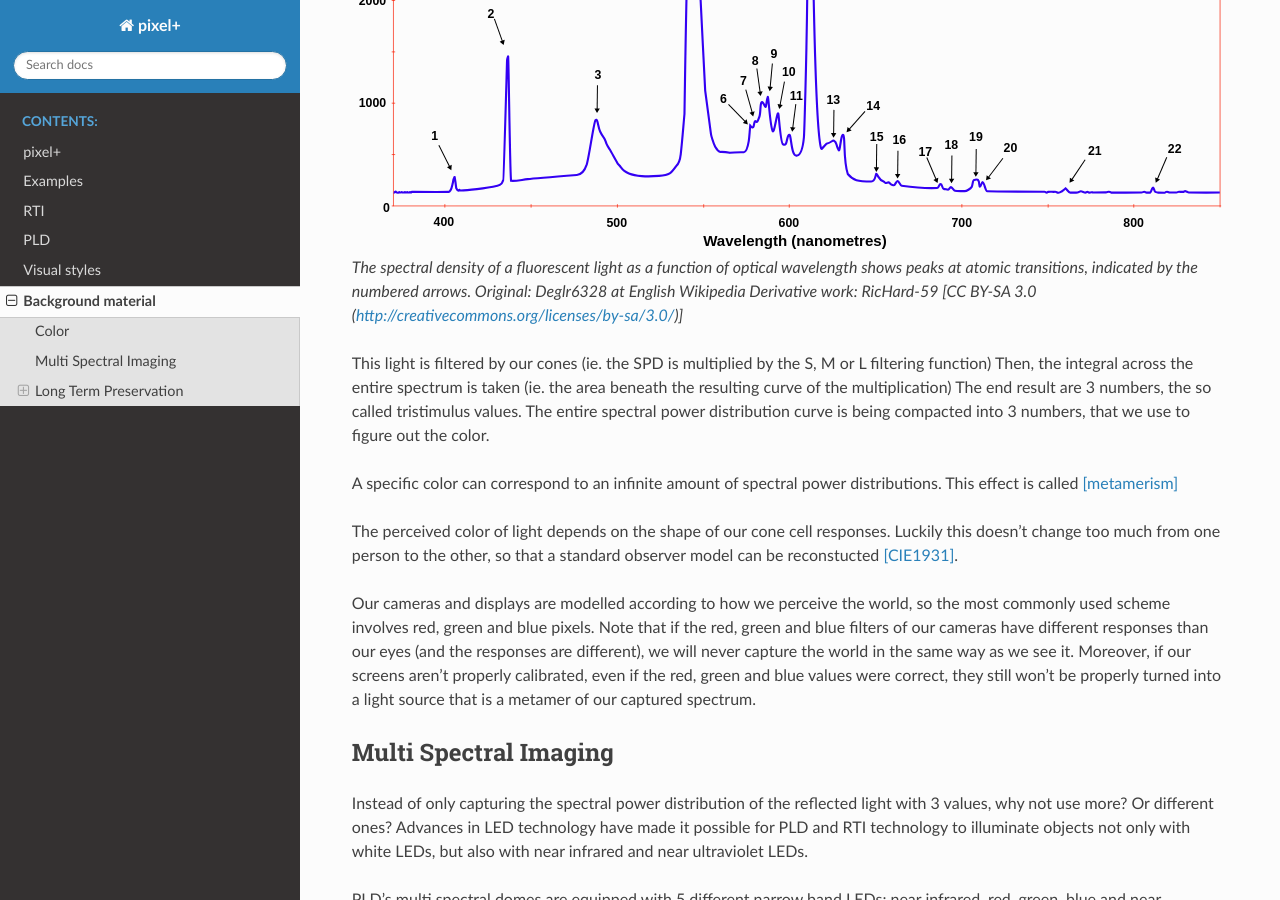
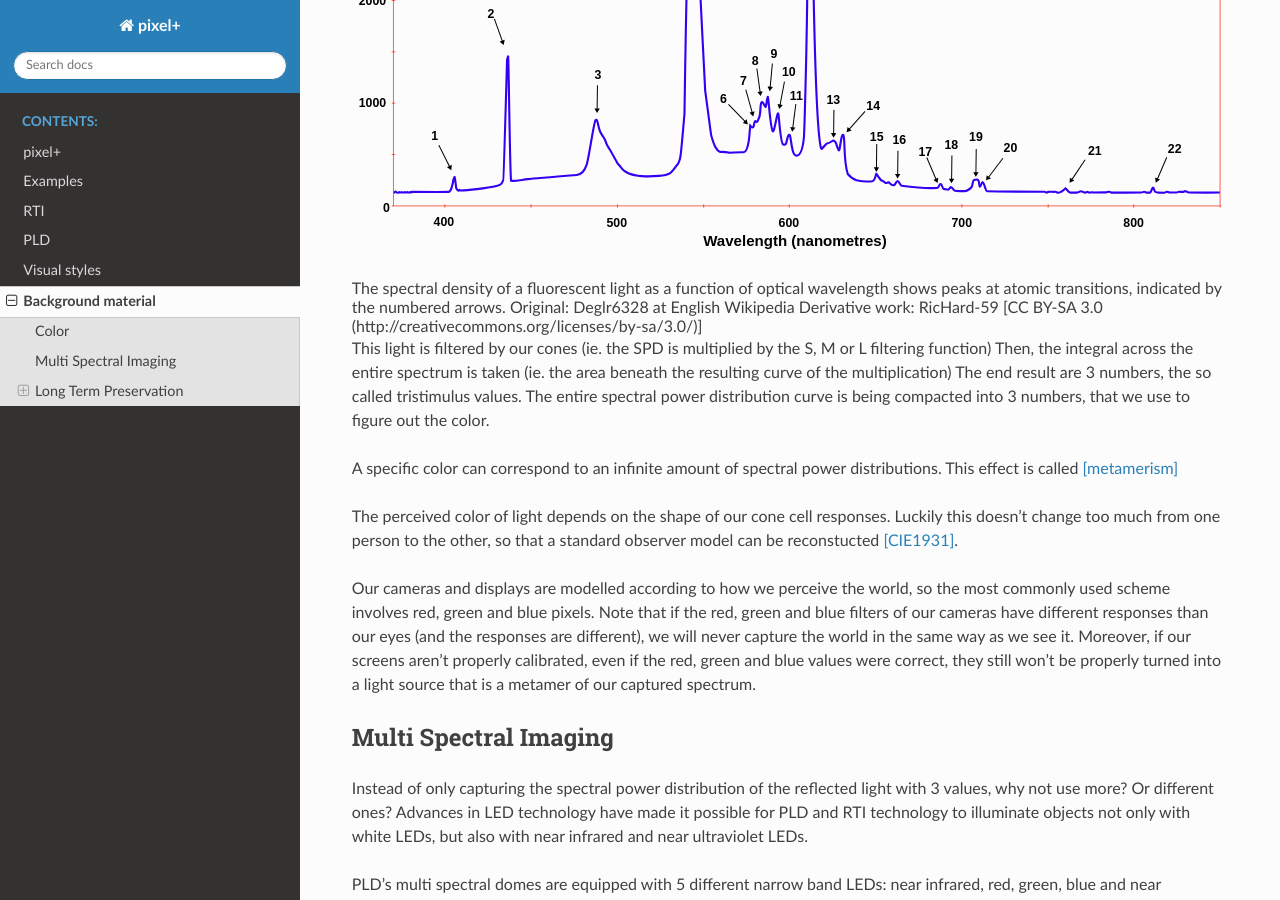
Before and after one commit to vvanwedd/heritagevisualisation, a Sphinx documentation site: the page built from source/backgroundmaterial.rst, in a window 1280 px wide and 900 px high, scrolled down 1477 px. Built offline with Sphinx 7.4.7 and the Read the Docs theme 2.0.0, drawn with Linux system fonts in a browser that asks for light colours.

Commit message:
Update backgroundmaterial.rst

```diff
--- a/source/backgroundmaterial.rst
+++ b/source/backgroundmaterial.rst
@@ -16,7 +16,9 @@
 
 A spectrum of light is being filtered in 3 different ways. First consider a spectral power distribution curve (of the light that is falling in our eye at a specific solid angle)
 
-.. figure:: _static/images/fluorescentlightingSPD.svg
+.. raw:: html
+
+    <img src="_static/images/fluorescentlightingSPD.svg" height="250px">
 
   The spectral density of a fluorescent light as a function of optical wavelength shows peaks at atomic transitions, indicated by the numbered arrows. Original:  Deglr6328 at English Wikipedia Derivative work:  RicHard-59 [CC BY-SA 3.0 (http://creativecommons.org/licenses/by-sa/3.0/)]
 
```
